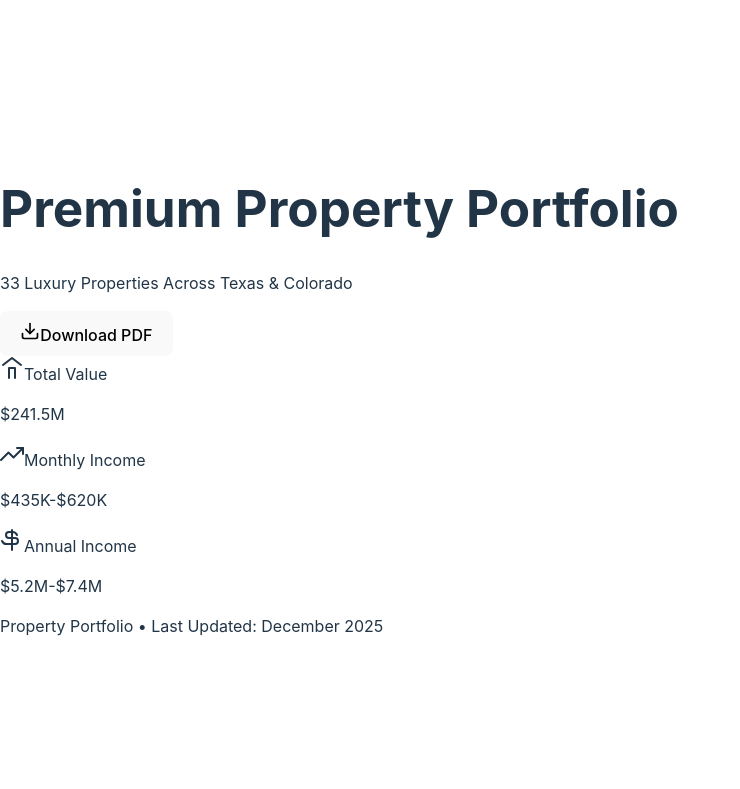
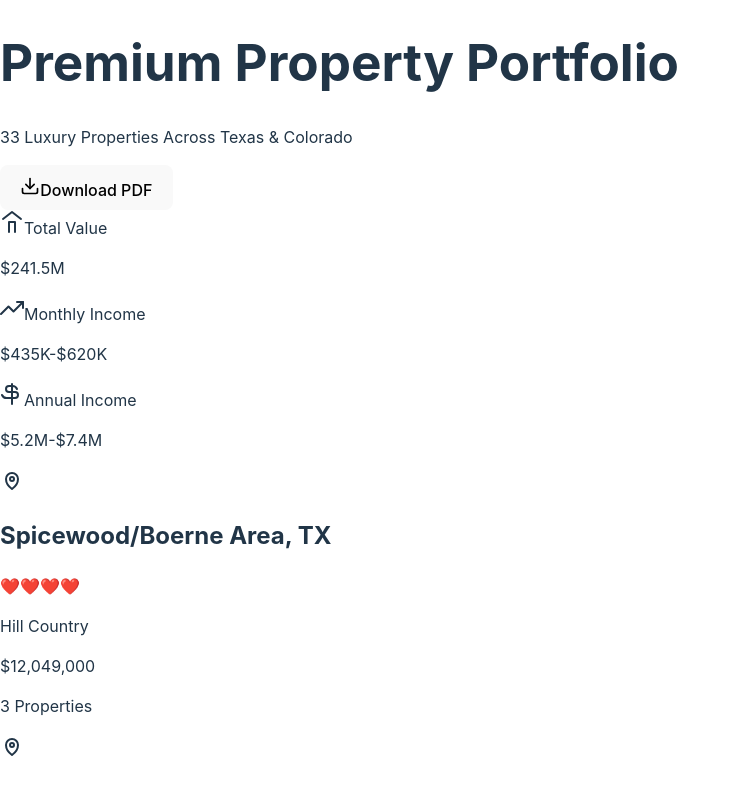
Before and after one commit to jleeyae/portfolio, a React (Vite) app: page / in a window 1280 px wide. Shown: the top 789 px of the page, without its empty margins (0-740 px from the left). Built offline with nearby package versions, Linux system fonts and the light colour scheme.

Commit message:
git add src/PropertyPortfolio.jsx git commit -m "Inline SVG icons and restore full property portfolio" git push origin main

```diff
--- a/src/PropertyPortfolio.jsx
+++ b/src/PropertyPortfolio.jsx
@@ -92,7 +92,256 @@ const PropertyPortfolio = () => {
   const [selectedGroup, setSelectedGroup] = useState(null);
 
   const groups = [
-    // ... your groups array exactly as you already have it ...
+    {
+      id: 1,
+      name: "Spicewood/Boerne Area, TX",
+      region: "Hill Country",
+      hearts: 4,
+      totalValue: "$12,049,000",
+      monthlyIncome: "$25,500-$35,500",
+      annualIncome: "$306,000-$426,000",
+      datingScene:
+        "EXCEPTIONAL - Best combined dating pool due to Austin proximity + Hill Country exclusivity + water lifestyle",
+      bestFor:
+        "Active, affluent couples and families; wine enthusiasts; water sports families",
+      properties: [
+        {
+          address: "19813 & 19817 Lakehurst Loop, Spicewood, TX 78669",
+          price: "$6,550,000",
+          beds: 4,
+          baths: 4,
+          sqft: "4,000",
+          monthly: "$12,000-$16,000",
+          annual: "$144,000-$192,000",
+          jason: true,
+          url: "https://www.zillow.com/homedetails/19813-Lakehurst-Loop-Spicewood-TX-78669/"
+        },
+        {
+          address: "3507 Bee Creek Rd, Spicewood, TX 78669",
+          price: "$1,299,000",
+          beds: 3,
+          baths: 3,
+          sqft: "3,777",
+          monthly: "$4,500-$6,500",
+          annual: "$54,000-$78,000",
+          url: "https://www.zillow.com/homedetails/3507-Bee-Creek-Rd-Spicewood-TX-78669/"
+        },
+        {
+          address: "74 Swede Springs, Boerne, TX 78006",
+          price: "$4,200,000",
+          beds: 8,
+          baths: 8,
+          sqft: "8,186",
+          monthly: "$9,000-$13,000",
+          annual: "$108,000-$156,000",
+          url: "https://www.zillow.com/homedetails/74-Swede-Springs-Boerne-TX-78006/"
+        }
+      ]
+    },
+    {
+      id: 2,
+      name: "Austin Area, TX",
+      region: "Tech Hub",
+      hearts: 3,
+      totalValue: "$6,750,000",
+      monthlyIncome: "$15,000-$20,000",
+      annualIncome: "$180,000-$240,000",
+      datingScene:
+        "EXCELLENT - Direct access to Austin's tech millionaire boom",
+      bestFor:
+        "Tech professionals, entrepreneurs, creative types, young ambitious couples",
+      properties: [
+        {
+          address: "3806 Spirit Lake Cv, Austin, TX 78746",
+          price: "$6,750,000",
+          beds: 7,
+          baths: 10,
+          sqft: "9,275",
+          monthly: "$15,000-$20,000",
+          annual: "$180,000-$240,000",
+          url: "https://www.zillow.com/homedetails/3806-Spirit-Lake-Cv-Austin-TX-78746/"
+        }
+      ]
+    },
+    {
+      id: 3,
+      name: "Silverthorne/Summit County, CO",
+      region: "Mountain Resort",
+      hearts: 2,
+      totalValue: "$28,095,000",
+      monthlyIncome: "$37,000-$51,000",
+      annualIncome: "$444,000-$612,000",
+      datingScene:
+        "GOOD - Quality outdoor enthusiasts; less crowded dating market",
+      bestFor:
+        "Outdoor-focused couples, remote workers, adventure seekers, ultra-affluent families",
+      properties: [
+        {
+          address: "2244 Johnson Rd, Silverthorne, CO 80498",
+          price: "$3,595,000",
+          beds: 5,
+          baths: 5,
+          sqft: "6,346",
+          monthly: "$12,000-$16,000",
+          annual: "$144,000-$192,000",
+          jason: true,
+          url: "https://www.zillow.com/homedetails/2244-Johnson-Rd-Silverthorne-CO-80498/"
+        },
+        {
+          address: "1800 Triple Creek Ranch Rd, Silverthorne, CO 80498",
+          price: "$24,500,000",
+          beds: 6,
+          baths: 7,
+          sqft: "7,284",
+          monthly: "$25,000-$35,000",
+          annual: "$300,000-$420,000",
+          url: "https://www.zillow.com/homedetails/1800-Triple-Creek-Ranch-Rd-Silverthorne-CO-80498/"
+        }
+      ]
+    },
+    {
+      id: 4,
+      name: "Breckenridge, CO",
+      region: "Summit County",
+      hearts: 3,
+      totalValue: "$21,494,999",
+      monthlyIncome: "$43,000-$63,000",
+      annualIncome: "$516,000-$756,000",
+      datingScene:
+        "EXCEPTIONAL - Highest dating opportunity concentration in any non-Texas market",
+      bestFor:
+        "Ski-focused couples, active professionals, entertaining-focused individuals",
+      properties: [
+        {
+          address: "320 Headlight Dr, Breckenridge, CO 80424",
+          price: "$6,995,000",
+          beds: 6,
+          baths: 6,
+          sqft: "6,552",
+          monthly: "$18,000-$28,000",
+          annual: "$216,000-$336,000",
+          jason: true,
+          url: "https://www.zillow.com/homedetails/320-Headlight-Dr-Breckenridge-CO-80424/"
+        },
+        {
+          address: "250 Sallie Barber Rd, Breckenridge, CO 80424",
+          price: "$14,499,999",
+          beds: 6,
+          baths: 9,
+          sqft: "7,444",
+          monthly: "$25,000-$35,000",
+          annual: "$300,000-$420,000",
+          jason: true,
+          url: "https://www.zillow.com/homedetails/250-Sallie-Barber-Rd-Breckenridge-CO-80424/"
+        }
+      ]
+    },
+    {
+      id: 7,
+      name: "Loveland/Fort Collins Area, CO",
+      region: "Northern Colorado",
+      hearts: 3,
+      totalValue: "$10,750,000",
+      monthlyIncome: "$21,000-$29,000",
+      annualIncome: "$252,000-$348,000",
+      datingScene:
+        "EXCELLENT - BEST ESTABLISHED SINGLES CITY IN COLORADO (Fort Collins #1 ranked)",
+      bestFor:
+        "Young professionals, relocating families, wine enthusiasts, remote workers",
+      properties: [
+        {
+          address: "0 Soaring Eagle Pass, Loveland, CO 80538",
+          price: "$2,400,000",
+          beds: 4,
+          baths: 5,
+          sqft: "5,940",
+          monthly: "$6,000-$8,500",
+          annual: "$72,000-$102,000",
+          jason: true,
+          url: "https://www.zillow.com/homedetails/0-Soaring-Eagle-Pass-Loveland-CO-80538/"
+        },
+        {
+          address: "23930 N Highway 287, Livermore, CO 80536",
+          price: "$4,500,000",
+          beds: 5,
+          baths: 5,
+          sqft: "5,500",
+          monthly: "$7,000-$9,500",
+          annual: "$84,000-$114,000",
+          jason: true,
+          url: "https://www.zillow.com/homedetails/23930-N-Highway-287-Livermore-CO-80536/"
+        },
+        {
+          address: "796 Abrams Way, Loveland, CO 80537",
+          price: "$3,850,000",
+          beds: 5,
+          baths: 5,
+          sqft: "6,655",
+          monthly: "$8,000-$11,000",
+          annual: "$96,000-$132,000",
+          url: "https://www.zillow.com/homedetails/796-Abrams-Way-Loveland-CO-80537/"
+        }
+      ]
+    },
+    {
+      id: 6,
+      name: "Denver Metro - North/Northeast",
+      region: "Denver Area",
+      hearts: 2,
+      totalValue: "$8,850,000",
+      monthlyIncome: "$28,000-$35,000",
+      annualIncome: "$336,000-$420,000",
+      datingScene: "GOOD - Urban professional singles market",
+      bestFor: "Corporate executives, business leaders, tech professionals",
+      properties: [
+        {
+          address: "12565 Picadilly Road, Commerce City, CO 80022",
+          price: "$8,850,000",
+          beds: 6,
+          baths: 13,
+          sqft: "16,269",
+          monthly: "$28,000-$35,000",
+          annual: "$336,000-$420,000",
+          jason: true,
+          url: "https://www.zillow.com/homedetails/12565-Picadilly-Road-Commerce-City-CO-80022/"
+        }
+      ]
+    },
+    {
+      id: 11,
+      name: "Denver Metro - West/Southwest",
+      region: "Foothills",
+      hearts: 2,
+      totalValue: "$47,598,000",
+      monthlyIncome: "$94,000-$128,000",
+      annualIncome: "$1,128,000-$1,536,000",
+      datingScene:
+        "GOOD TO EXCELLENT - Boulder ultra-wealthy market, established upscale communities",
+      bestFor:
+        "Ultra-affluent individuals, mountain lifestyle couples, outdoor recreation professionals",
+      properties: [
+        {
+          address: "6686 Jay Rd, Boulder, CO 80301",
+          price: "$19,500,000",
+          beds: 4,
+          baths: 4,
+          sqft: "7,832",
+          monthly: "$22,000-$30,000",
+          annual: "$264,000-$360,000",
+          url: "https://www.zillow.com/homedetails/6686-Jay-Rd-Boulder-CO-80301/"
+        },
+        {
+          address: "26271 Richmond Hill Road, Conifer, CO 80433",
+          price: "$5,999,000",
+          beds: 5,
+          baths: 6,
+          sqft: "7,706",
+          monthly: "$14,000-$19,000",
+          annual: "$168,000-$228,000",
+          url: "https://www.zillow.com/homedetails/26271-Richmond-Hill-Road-Conifer-CO-80433/"
+        }
+      ]
+    }
   ];
 
   const handleDownloadPDF = () => {
@@ -164,7 +413,9 @@ const PropertyPortfolio = () => {
                   Annual Income
                 </span>
               </div>
-              <p className="text-3xl font-bold text-purple-900">$5.2M-$7.4M</p>
+              <p className="text-3xl font-bold text-purple-900">
+                $5.2M-$7.4M
+              </p>
             </div>
           </div>
         </div>
@@ -179,7 +430,9 @@ const PropertyPortfolio = () => {
               <div
                 className="bg-gradient-to-r from-indigo-500 to-purple-600 p-6 cursor-pointer hover:from-indigo-600 hover:to-purple-700 transition-all"
                 onClick={() =>
-                  setSelectedGroup(selectedGroup === group.id ? null : group.id)
+                  setSelectedGroup(
+                    selectedGroup === group.id ? null : group.id
+                  )
                 }
               >
                 <div className="flex items-center justify-between">
```
